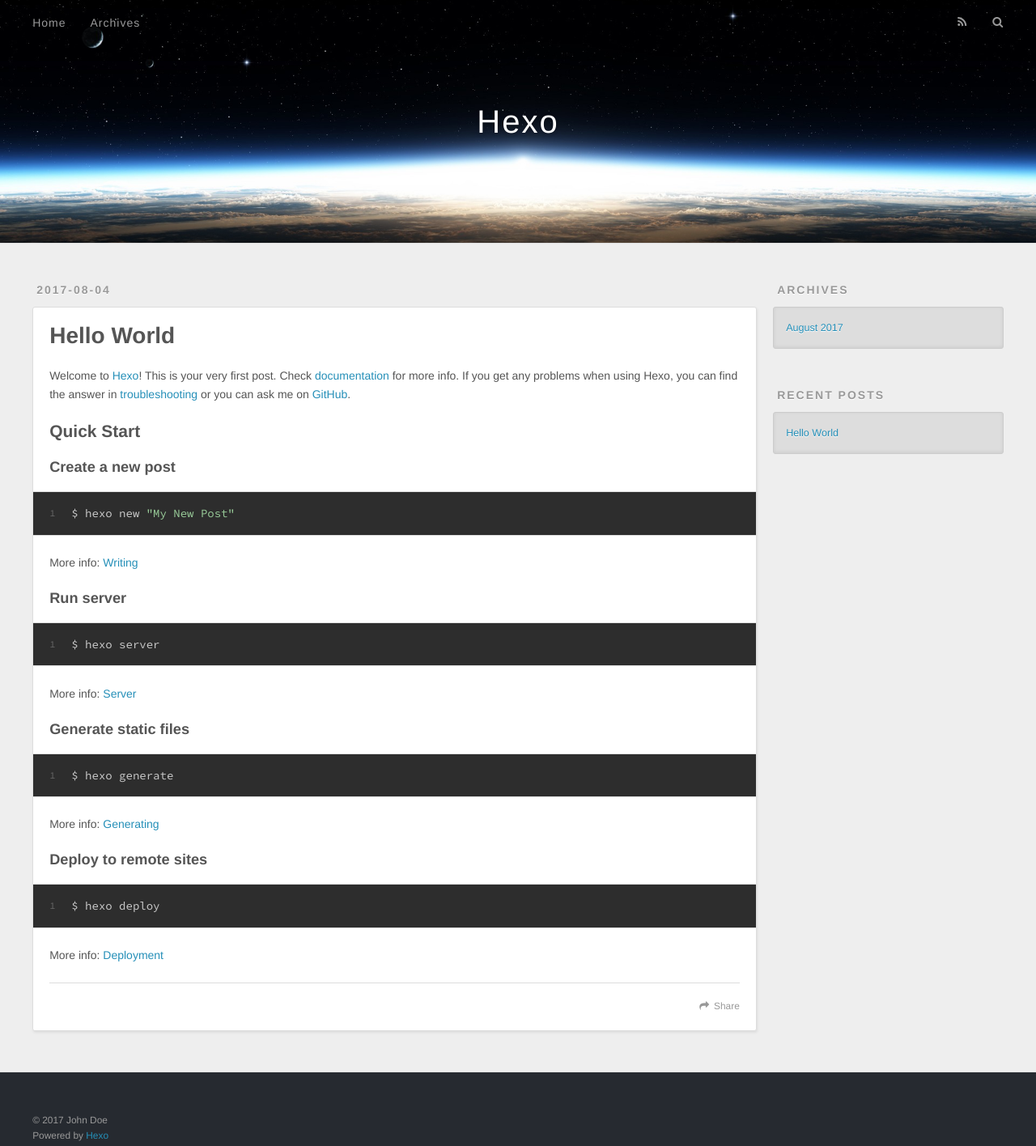
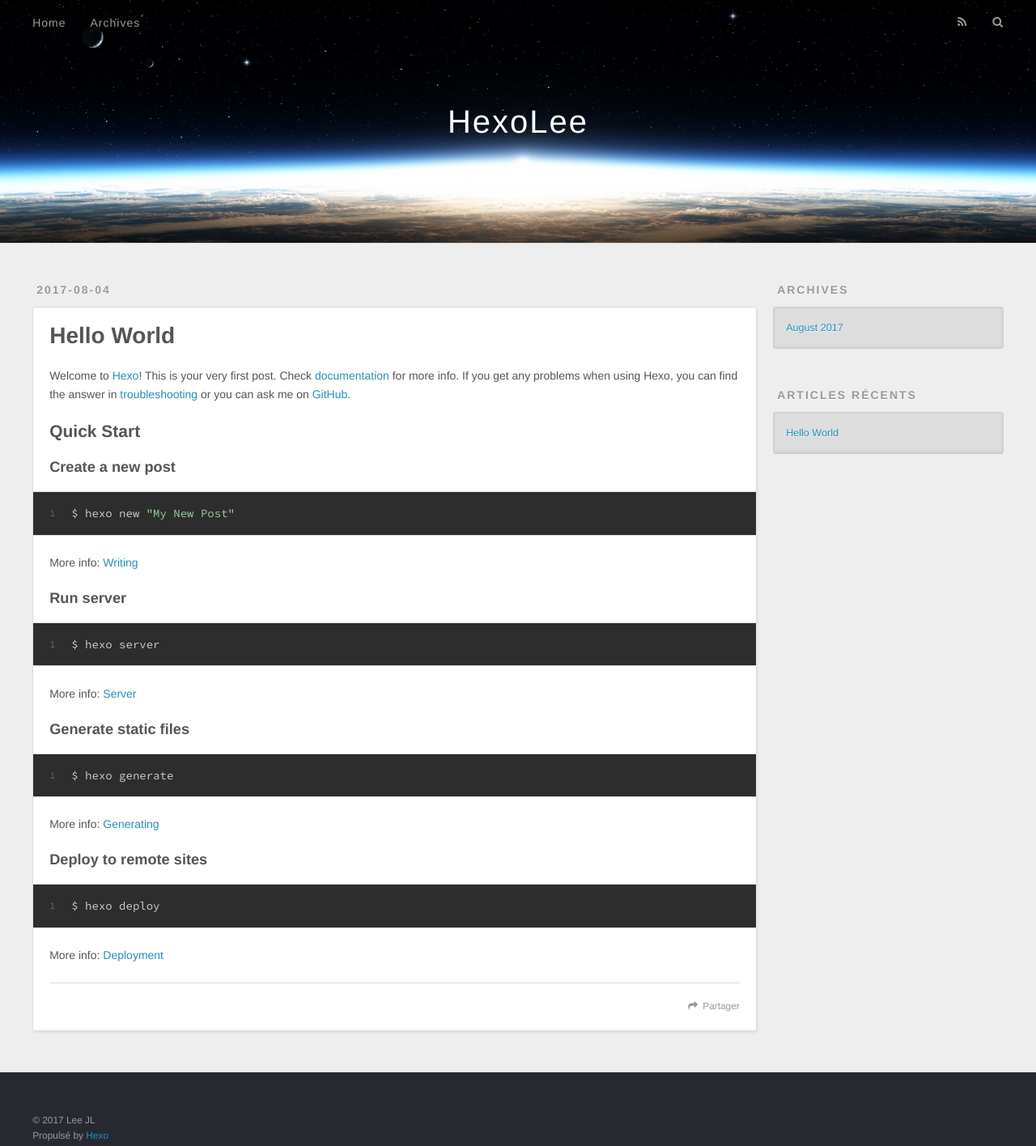
Before and after one commit to jlsgkid/jlsgkid.github.io, a plain HTML site: page index.html in a window 1280 px wide. Shown: the whole page at 81% size. Drawn offline with nearby package versions, Linux system fonts and the light colour scheme.

Commit message:
Site updated: 2017-08-04 15:57:49

```diff
--- a/index.html
+++ b/index.html
@@ -3,16 +3,16 @@
 <head>
   <meta charset="utf-8">
 
-  <title>Hexo</title>
+  <title>HexoLee</title>
   <meta name="viewport" content="width=device-width, initial-scale=1, maximum-scale=1">
   <meta property="og:type" content="website">
-<meta property="og:title" content="Hexo">
+<meta property="og:title" content="HexoLee">
 <meta property="og:url" content="http://yoursite.com/index.html">
-<meta property="og:site_name" content="Hexo">
+<meta property="og:site_name" content="HexoLee">
 <meta name="twitter:card" content="summary">
-<meta name="twitter:title" content="Hexo">
+<meta name="twitter:title" content="HexoLee">
 
-    <link rel="alternate" href="/atom.xml" title="Hexo" type="application/atom+xml">
+    <link rel="alternate" href="/atom.xml" title="HexoLee" type="application/atom+xml">
 
 
     <link rel="icon" href="/favicon.png">
@@ -33,7 +33,7 @@
   <div id="header-outer" class="outer">
     <div id="header-title" class="inner">
       <h1 id="logo-wrap">
-        <a href="/" id="logo">Hexo</a>
+        <a href="/" id="logo">HexoLee</a>
       </h1>
 
     </div>
@@ -48,9 +48,9 @@
       </nav>
       <nav id="sub-nav">
 
-          <a id="nav-rss-link" class="nav-icon" href="/atom.xml" title="RSS Feed"></a>
+          <a id="nav-rss-link" class="nav-icon" href="/atom.xml" title="Flux RSS"></a>
 
-        <a id="nav-search-btn" class="nav-icon" title="Search"></a>
+        <a id="nav-search-btn" class="nav-icon" title="Rechercher"></a>
       </nav>
       <div id="search-form-wrap">
         <form action="//google.com/search" method="get" accept-charset="UTF-8" class="search-form"><input type="search" name="q" class="search-form-input" placeholder="Search"><button type="submit" class="search-form-submit">&#xF002;</button><input type="hidden" name="sitesearch" value="http://yoursite.com"></form>
@@ -96,7 +96,7 @@
 
     </div>
     <footer class="article-footer">
-      <a data-url="http://yoursite.com/2017/08/04/hello-world/" data-id="cj5xhxogx0000xcqx1iifdim3" class="article-share-link">Share</a>
+      <a data-url="http://yoursite.com/2017/08/04/hello-world/" data-id="cj5xinoi2000050qxv3xkhl4g" class="article-share-link">Partager</a>
 
 
     </footer>
@@ -131,7 +131,7 @@
 
 
   <div class="widget-wrap">
-    <h3 class="widget-title">Recent Posts</h3>
+    <h3 class="widget-title">Articles récents</h3>
     <div class="widget">
       <ul>
 
@@ -151,8 +151,8 @@
 
   <div class="outer">
     <div id="footer-info" class="inner">
-      &copy; 2017 John Doe<br>
-      Powered by <a href="http://hexo.io/" target="_blank">Hexo</a>
+      &copy; 2017 Lee JL<br>
+      Propulsé by <a href="http://hexo.io/" target="_blank">Hexo</a>
     </div>
   </div>
 </footer>
```
Also changed, not shown: 2017/08/04/hello-world/index.html (+10 -10 lines), archives/2017/08/index.html (+11 -11 lines), archives/2017/index.html (+11 -11 lines), archives/index.html (+11 -11 lines).
